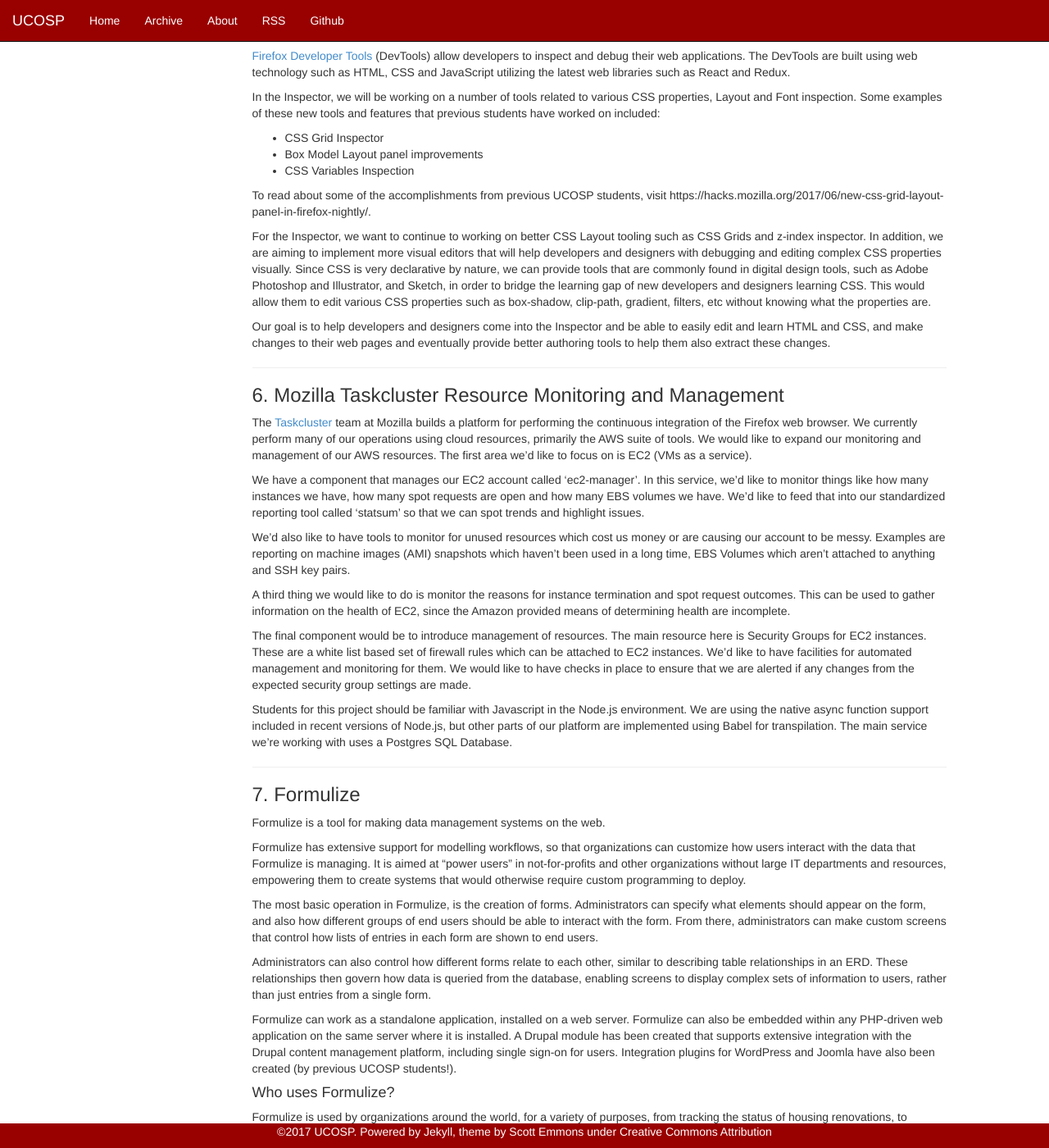
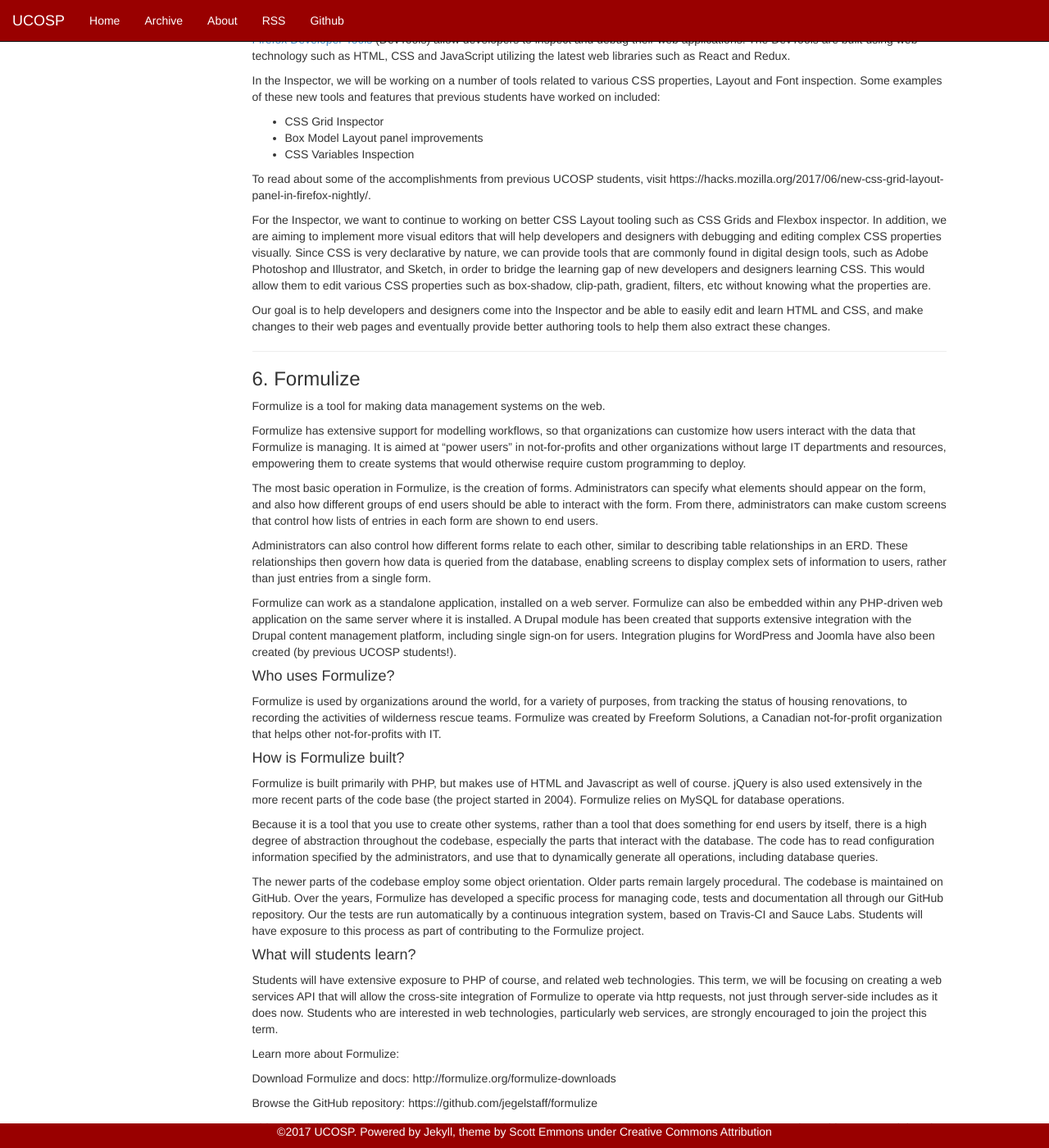
Before and after one commit to ucosp/ucosp.github.io, a Jekyll site: the page built from projects.md, in a window 1280 px wide and 1400 px high, scrolled down 2402 px. Shown: the whole window at 82% size. Built offline with Jekyll 4.4.1, drawn with Linux system fonts in a browser that asks for light colours; some of the changed text lies outside the part shown.

Commit message:
updating projects

```diff
--- a/projects.md
+++ b/projects.md
@@ -7,17 +7,16 @@
 
 We have an excellent list of projects, and I'd like to thank all the project mentors for taking the time to work with our students.
 
-### September 2017
+### January 2018 (In progress)
 
   1. **Review Board:**
   2. **UMPLE:**
   3. **Firefox Code Coverage**
   4. **Firefox React Debugger**
   5. **Firefox Developer Tools - Inspector inline editor wigets**
-  6. **TaskCluster Resource Monitoring**
-  7. **Formulize**
-  8. **WALA Program Analysis for Swift**
-  9. **Safe Browsing and Tracker Prevention**
+  6. **Formulize**
+  7. **WALA Program Analysis for Swift**
+  8. **Safe Browsing and Tracker Prevention**
 
 ---
 ### 1. Review Board
@@ -102,7 +101,7 @@
 
 ---
 
-### 5. Firefox Developer Tools - Inspector inline editor widgets
+### Firefox Developer Tools - Inspector
 
 [Firefox Developer Tools](https://developer.mozilla.org/en-US/docs/Tools) (DevTools) allow developers to inspect and debug their web applications. The DevTools are built using web technology such as HTML, CSS and JavaScript utilizing the latest web libraries such as React and Redux.
 
@@ -114,29 +113,14 @@
 
 To read about some of the accomplishments from previous UCOSP students, visit https://hacks.mozilla.org/2017/06/new-css-grid-layout-panel-in-firefox-nightly/.
 
-For the Inspector, we want to continue to working on better CSS Layout tooling such as CSS Grids and z-index inspector. In addition, we are aiming to implement more visual editors that will help developers and designers with debugging and editing complex CSS properties visually. Since CSS is very declarative by nature, we can provide tools that are commonly found in digital design tools, such as Adobe Photoshop and Illustrator, and Sketch, in order to bridge the learning gap of new developers and designers learning CSS. This would allow them to edit various CSS properties such as box-shadow, clip-path, gradient, filters, etc without knowing what the properties are.
+For the Inspector, we want to continue to working on better CSS Layout tooling such as CSS Grids and Flexbox inspector. In addition, we are aiming to implement more visual editors that will help developers and designers with debugging and editing complex CSS properties visually. Since CSS is very declarative by nature, we can provide tools that are commonly found in digital design tools, such as Adobe Photoshop and Illustrator, and Sketch, in order to bridge the learning gap of new developers and designers learning CSS. This would allow them to edit various CSS properties such as box-shadow, clip-path, gradient, filters, etc without knowing what the properties are.
 
 Our goal is to help developers and designers come into the Inspector and be able to easily edit and learn HTML and CSS, and make changes to their web pages and eventually provide better authoring tools to help them also extract these changes.
 
----
-
-### 6. Mozilla Taskcluster Resource Monitoring and Management
-
-The [Taskcluster](https://docs.taskcluster.net/) team at Mozilla builds a platform for performing the continuous integration of the Firefox web browser.  We currently perform many of our operations using cloud resources, primarily the AWS suite of tools.  We would like to expand our monitoring and management of our AWS resources.  The first area we’d like to focus on is EC2 (VMs as a service).
-
-We have a component that manages our EC2 account called ‘ec2-manager’.  In this service, we’d like to monitor things like how many instances we have, how many spot requests are open and how many EBS volumes we have.  We’d like to feed that into our standardized reporting tool called ‘statsum’ so that we can spot trends and highlight issues.
-
-We’d also like to have tools to monitor for unused resources which cost us money or are causing our account to be messy.  Examples are reporting on machine images (AMI) snapshots which haven’t been used in a long time, EBS Volumes which aren’t attached to anything and SSH key pairs.
-
-A third thing we would like to do is monitor the reasons for instance termination and spot request outcomes.  This can be used to gather information on the health of EC2, since the Amazon provided means of determining health are incomplete.
-
-The final component would be to introduce management of resources.  The main resource here is Security Groups for EC2 instances.  These are a white list based set of firewall rules which can be attached to EC2 instances.  We’d like to have facilities for automated management and monitoring for them.  We would like to have checks in place to ensure that we are alerted if any changes from the expected security group settings are made.
-
-Students for this project should be familiar with Javascript in the Node.js environment.  We are using the native async function support included in recent versions of Node.js, but other parts of our platform are implemented using Babel for transpilation.  The main service we’re working with uses a Postgres SQL Database.
 
 ---
 
-### 7. Formulize
+### 6. Formulize
 
 Formulize is a tool for making data management systems on the web.
 
@@ -158,13 +142,11 @@
 
 Because it is a tool that you use to create other systems, rather than a tool that does something for end users by itself, there is a high degree of abstraction throughout the codebase, especially the parts that interact with the database. The code has to read configuration information specified by the administrators, and use that to dynamically generate all operations, including database queries.
 
-The newer parts of the codebase employ some object orientation. Older parts remain largely procedural. The codebase is maintained on GitHub.
+The newer parts of the codebase employ some object orientation. Older parts remain largely procedural. The codebase is maintained on GitHub. Over the years, Formulize has developed a specific process for managing code, tests and documentation all through our GitHub repository. Our the tests are run automatically by a continuous integration system, based on Travis-CI and Sauce Labs. Students will have exposure to this process as part of contributing to the Formulize project.
 
 #### What will students learn?
 
-Students will have extensive exposure to PHP of course, and related web technologies. This term, we will begin by focusing on upgrading Formulize to be compatible with PHP 7. There are also several significant, older branches that are complete, but need updating to merge into the current master branch.
-
-Over the years, Formulize has developed a specific process for managing code, tests and documentation all through our GitHub repository. Our the tests are run automatically by a continuous integration system, based on Travis-CI and Sauce Labs. Students will have exposure to this entire process as part of contributing to the Formulize project.
+Students will have extensive exposure to PHP of course, and related web technologies. This term, we will be focusing on creating a web services API that will allow the cross-site integration of Formulize to operate via http requests, not just through server-side includes as it does now. Students who are interested in web technologies, particularly web services, are strongly encouraged to join the project this term.
 
 Learn more about Formulize:
 
```
Also changed, not shown: other parts of projects.md (+2 -3 lines).
